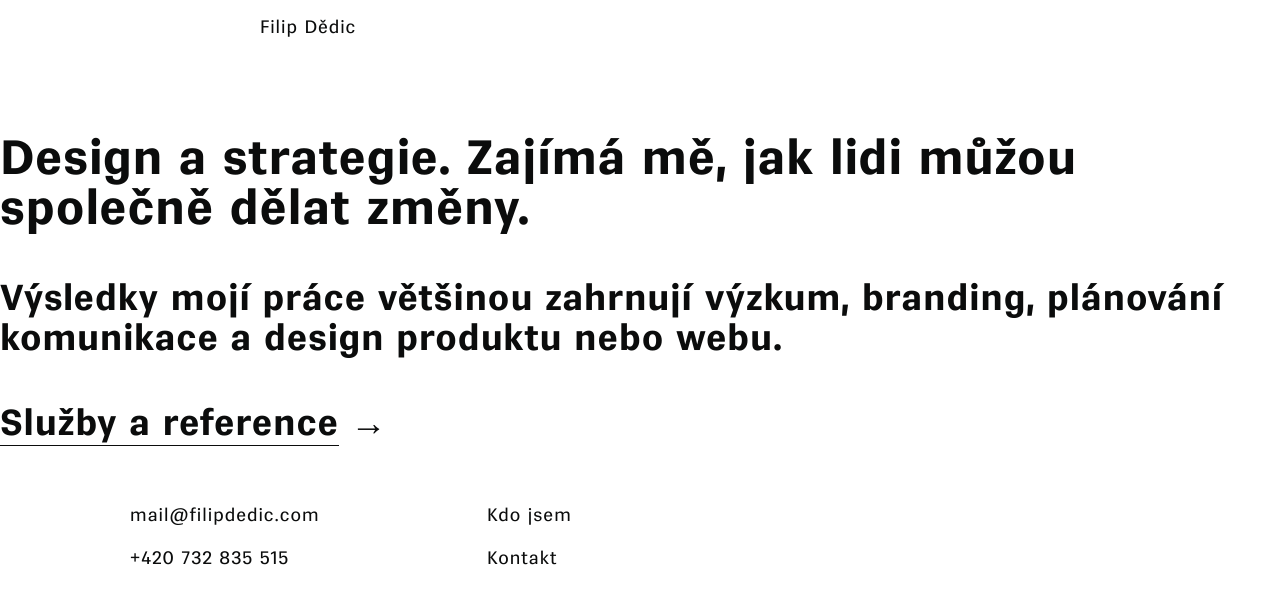
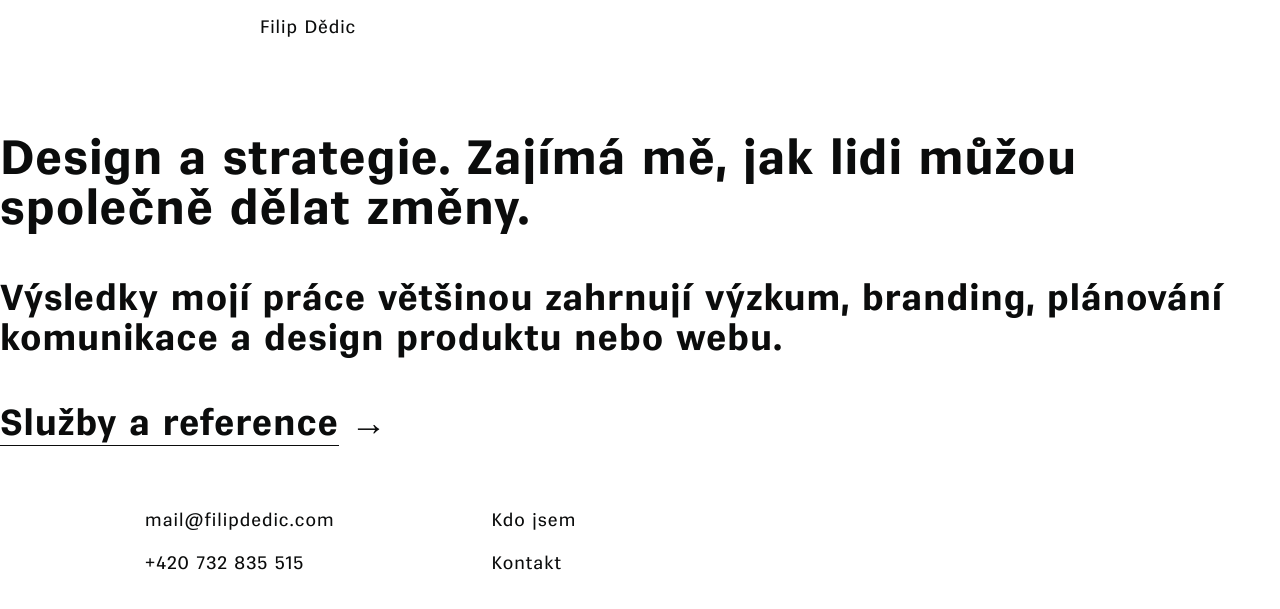
Before and after one commit to fdedic/fdedic.github.io, a Jekyll site: the page built from index.md, in a window 1280 px wide. Shown: the top 609 px of the page. Built offline with Jekyll 4.4.1, drawn with Linux system fonts in a browser that asks for light colours; nearby versions of some CDN libraries.

Commit message:
Update footer.html

```diff
--- a/_includes/footer.html
+++ b/_includes/footer.html
@@ -1,5 +1,5 @@
   <footer id="footer">
-    <div class="inner-block">
+    <div class="header-wrapper">
       <div class="grid-container">
         <div class="row">
           <div class="col-third-first">
```
